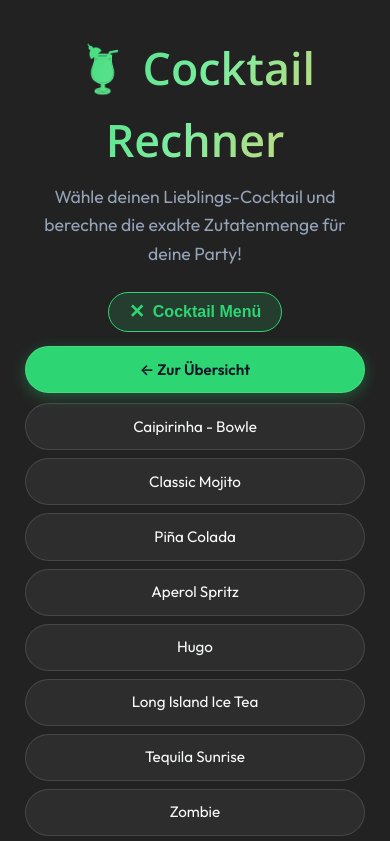
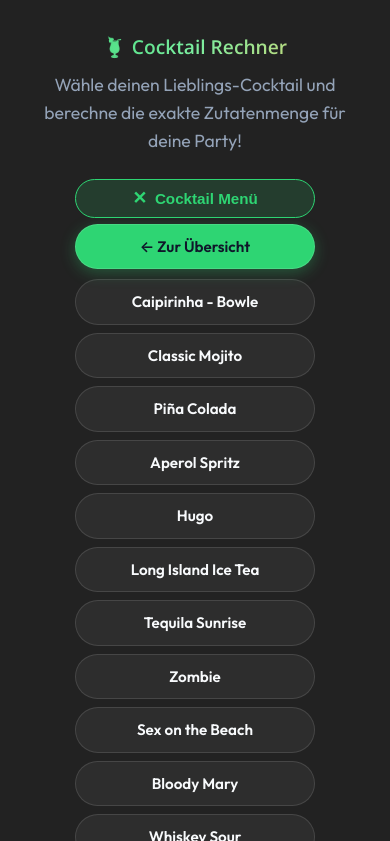
Before and after one commit to LeonTheDJ/Caipirinha-Bowle-Calculator, a plain HTML site: page index.html in a window 390 px wide. Both pictures are taken after a click on the button "Menü öffnen". Shown: the top 841 px of the page. Drawn offline with nearby package versions, Linux system fonts and the light colour scheme.

Commit message:
Align mobile expanded navbar buttons size with burger menu button

```diff
--- a/css/style.css
+++ b/css/style.css
@@ -54,6 +54,12 @@ header h1 {
     margin-bottom: 0.5rem;
 }
 
+@media (max-width: 768px) {
+    header h1 {
+        font-size: 1.2rem;
+    }
+}
+
 header p {
     color: var(--text-muted);
     font-size: 1.1rem;
@@ -104,13 +110,16 @@ header p {
     .burger-menu-btn {
         display: inline-flex;
         align-items: center;
+        justify-content: center;
         gap: 0.5rem;
+        width: 100%;
+        max-width: 240px;
         padding: 0.6rem 1.25rem;
         background: rgba(46, 213, 115, 0.15);
         color: var(--primary-color);
         border: 1.5px solid var(--primary-color);
-        border-radius: 25px;
-        font-size: 1rem;
+        border-radius: 30px;
+        font-size: 0.95rem;
         font-weight: 600;
         cursor: pointer;
         transition: var(--transition);
@@ -123,7 +132,7 @@ header p {
     }
 
     .burger-icon {
-        font-size: 1.2rem;
+        font-size: 1.1rem;
         line-height: 1;
     }
 
@@ -135,9 +144,10 @@ header p {
     .nav-links-container {
         display: none;
         flex-direction: column;
+        align-items: center;
         width: 100%;
-        max-width: 340px;
-        margin-top: 1rem;
+        max-width: 240px;
+        margin-top: 0.5rem;
         gap: 0.5rem;
     }
 
@@ -148,7 +158,10 @@ header p {
     .nav-links-container .nav-link {
         text-align: center;
         width: 100%;
-        padding: 0.65rem 1rem;
+        padding: 0.6rem 1.25rem;
+        font-size: 0.95rem;
+        font-weight: 600;
+        border-radius: 30px;
     }
 }
 
```
